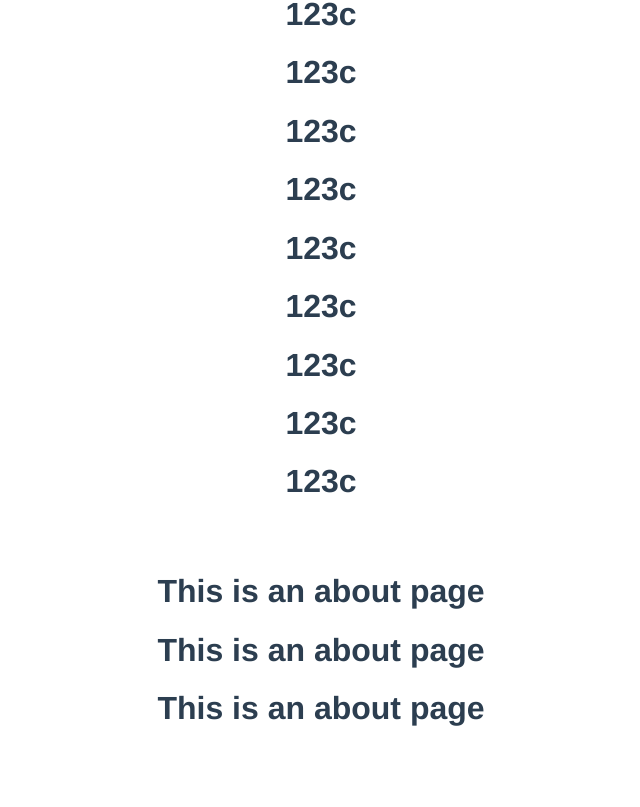
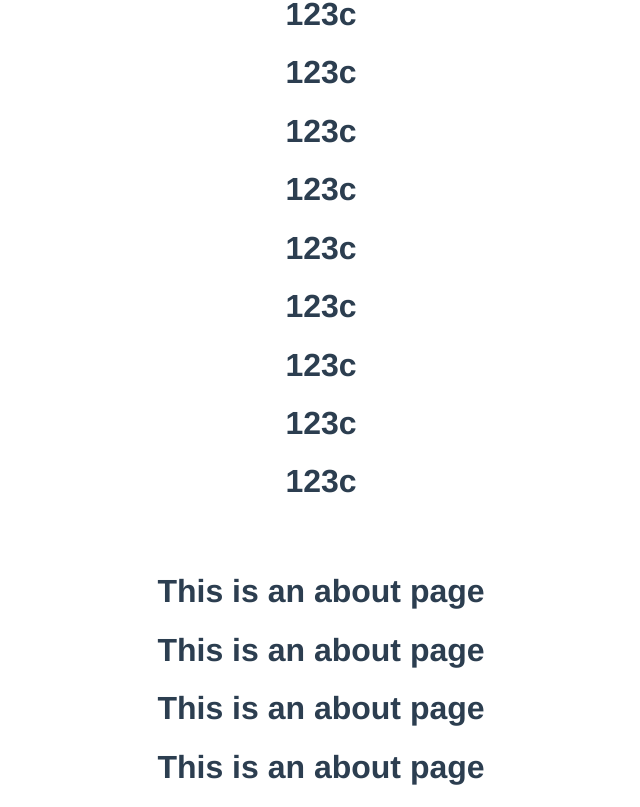
Before and after one commit to ziyingjie/test123, a Vue app: page /about in a window 1280 px wide. Shown: the part 549-1356 px from the top of the page, without its empty margins (319-959 px from the left). Before the commit the page ends 1298 px from the top, so only its background shows below. Built offline with nearby package versions, Linux system fonts and the light colour scheme.

Commit message:
feat: c
c

```diff
--- a/src/views/About.vue
+++ b/src/views/About.vue
@@ -3,5 +3,6 @@
     <h1>This is an about page</h1>
     <h1>This is an about page</h1>
     <h1>This is an about page</h1>
+    <h1>This is an about page</h1>
   </div>
 </template>
```
